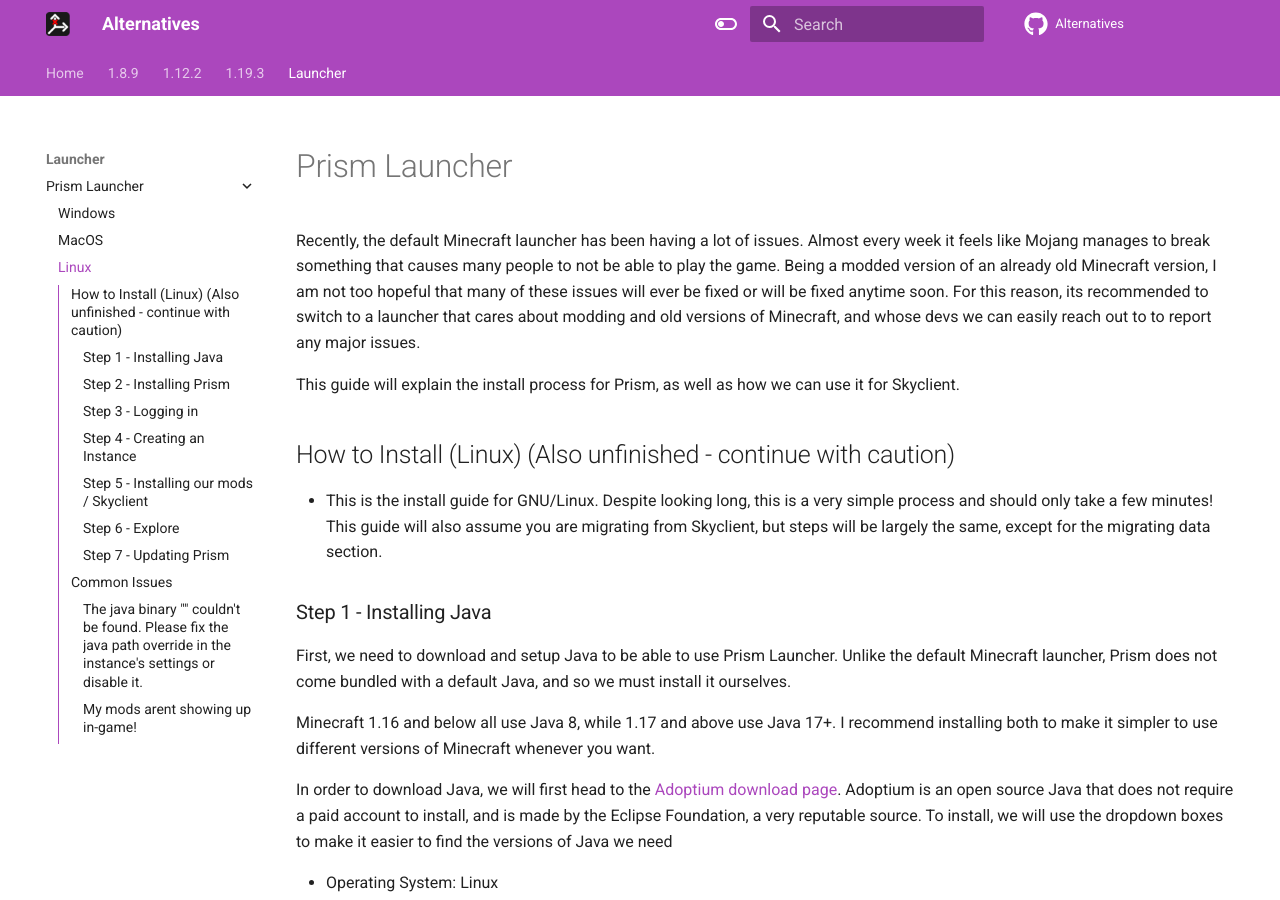
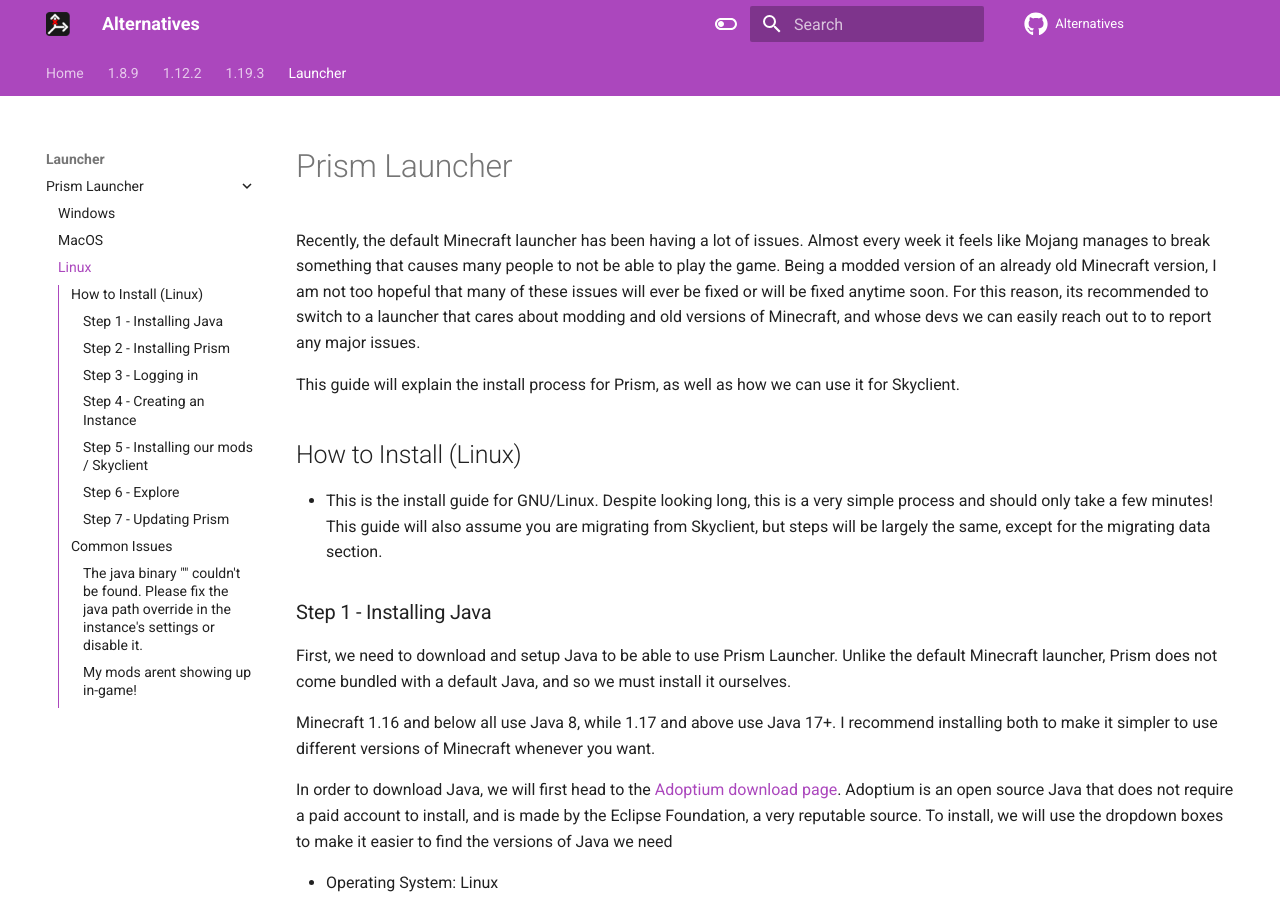
Before and after one commit to MicrocontrollersDev/Alternatives, an MkDocs documentation site: the page built from docs/launcher/prism_gnu.md, in a window 1280 px wide and 900 px high. Built offline with MkDocs 1.6.1 and Material for MkDocs 9.7.7, drawn with Linux system fonts in a browser that asks for light colours; comment, search, counter and statistics services are not loaded.

Commit message:
dont really need this warning

```diff
--- a/docs/launcher/prism_gnu.md
+++ b/docs/launcher/prism_gnu.md
@@ -4,7 +4,7 @@
 
 This guide will explain the install process for Prism, as well as how we can use it for Skyclient.
 
-## How to Install (Linux) (Also unfinished - continue with caution)
+## How to Install (Linux)
 
 - This is the install guide for GNU/Linux. Despite looking long, this is a very simple process and should only take a few minutes! This guide will also assume you are migrating from Skyclient, but steps will be largely the same, except for the migrating data section.
 
```
